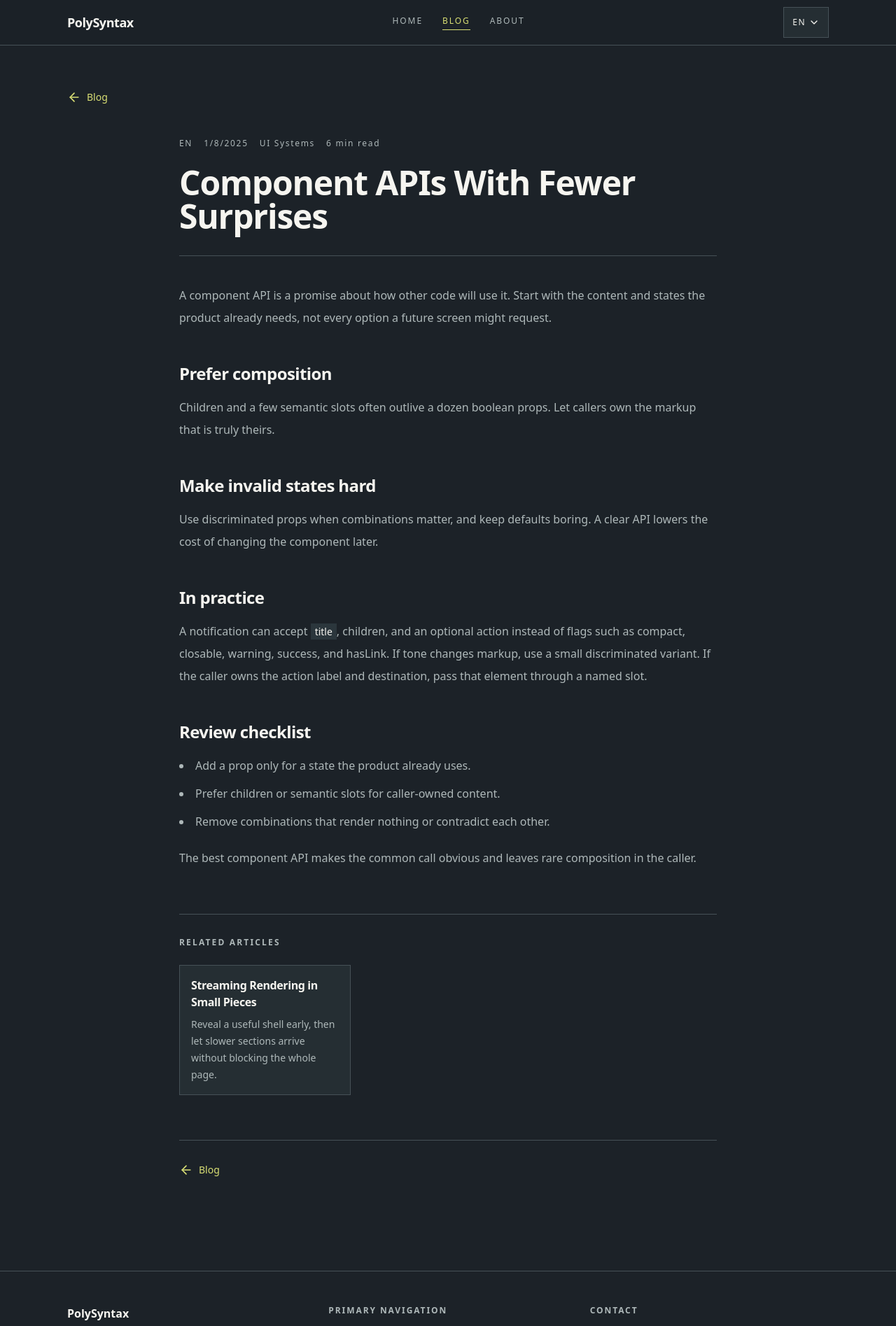
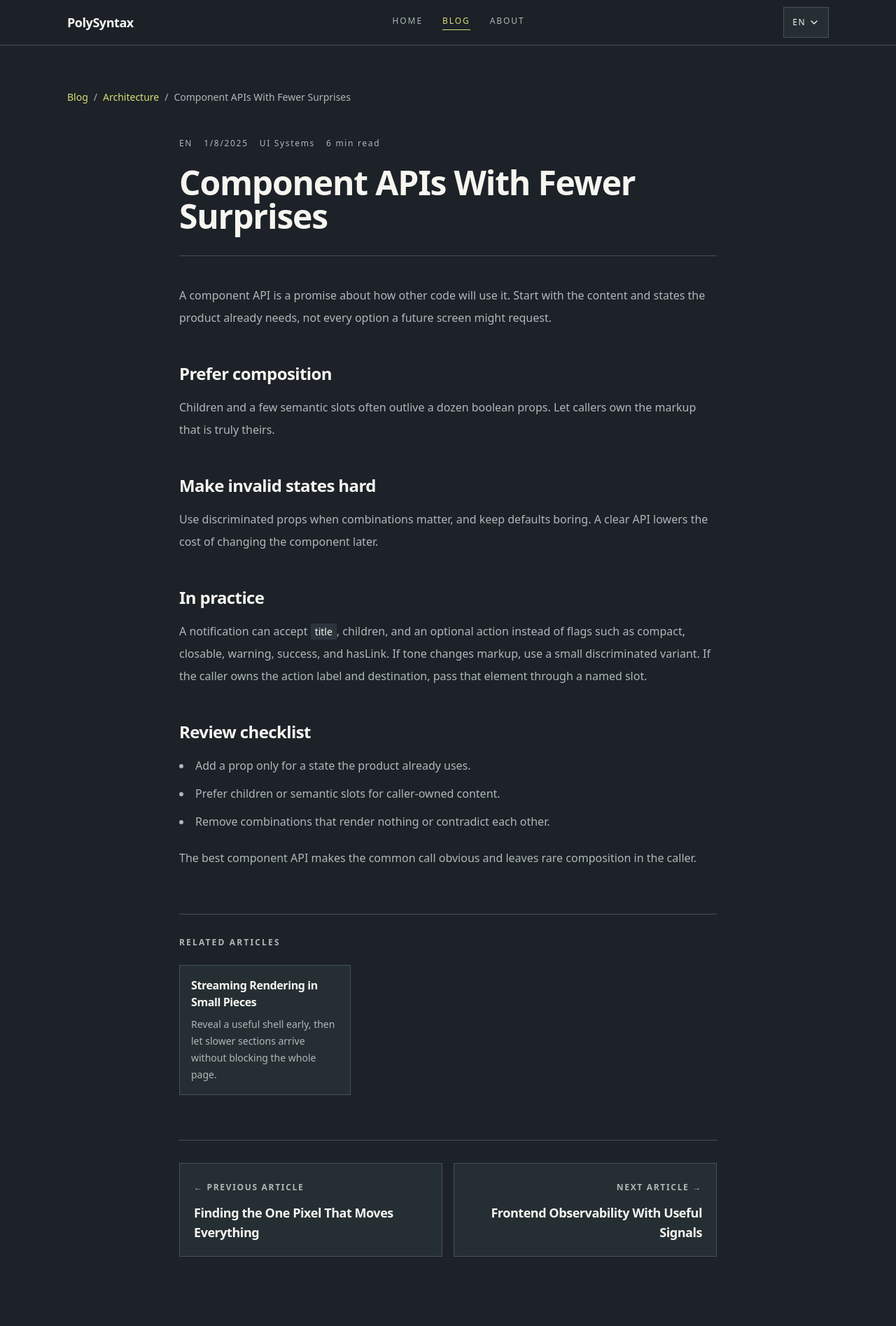
Before and after one commit to callu9/polysyntax-next-ts, a Next.js app: page /blog/component-api in a window 1280 px wide. Shown: the top 1895 px of the page at 70% size. Built offline with nearby package versions, Linux system fonts and the light colour scheme.

Commit message:
feat: add chronological article navigation

```diff
--- a/src/app/blog/react-reconciliation/page.tsx
+++ b/src/app/blog/react-reconciliation/page.tsx
@@ -1,6 +1,6 @@
 'use client';
 
-import { getBlogContent, getBlogPost, getRelatedBlogPosts, type BlogPost } from '@/content/blog/metadata';
+import { getArticleNeighbors, getBlogContent, getBlogPost, getRelatedBlogPosts, type BlogPost } from '@/content/blog/metadata';
 import { getTranslations } from '@/content/translations';
 import { useTranslation } from '@/i18n/useTranslation';
 import {
@@ -171,6 +171,7 @@ export default function BlogPostPage() {
   const content = snapshot?.content ?? '';
   const articleTranslations = article ? getTranslations(article.language) : null;
   const relatedArticles = article ? getRelatedBlogPosts(article.id, article.language) : [];
+  const neighbors = article ? getArticleNeighbors(article.id, article.language) : { previous: null, next: null };
   const isError = failedTarget === targetLanguage;
   const isNotFound = !targetArticle;
   const isLoading = !isNotFound && !isError && (!snapshot || requestedLanguage !== null);
@@ -178,13 +179,22 @@ export default function BlogPostPage() {
   return (
     <main>
       <div className="mx-auto max-w-6xl px-4 py-12 sm:px-6 md:py-16 lg:px-8">
-        <Link
-          href="/blog"
-          className="mb-12 inline-flex items-center gap-2 text-sm font-medium text-primary underline-offset-4 hover:underline"
-        >
-          <ArrowLeft size={20} />
-          {t('blog.title')}
-        </Link>
+        {article ? (
+          <nav aria-label={t('blog.breadcrumb')} className="mb-12 overflow-x-auto text-sm">
+            <ol className="flex min-w-max items-center gap-2 text-muted-foreground">
+              <li><Link href="/blog" className="font-medium text-primary underline-offset-4 hover:underline">{t('blog.title')}</Link></li>
+              <li aria-hidden="true">/</li>
+              <li><Link href={`/blog?category=${encodeURIComponent(article.categoryId)}`} className="font-medium text-primary underline-offset-4 hover:underline">{article.category}</Link></li>
+              <li aria-hidden="true">/</li>
+              <li aria-current="page" className="max-w-[16rem] truncate">{article.title}</li>
+            </ol>
+          </nav>
+        ) : (
+          <Link href="/blog" className="mb-12 inline-flex items-center gap-2 text-sm font-medium text-primary underline-offset-4 hover:underline">
+            <ArrowLeft size={20} aria-hidden="true" />
+            {t('blog.title')}
+          </Link>
+        )}
 
         {isLoading && (
           <p role="status" aria-live="polite" className="mb-6 text-sm text-primary">
@@ -250,15 +260,22 @@ export default function BlogPostPage() {
           </section>
         )}
 
-        <div className="mx-auto mt-16 max-w-3xl border-t border-border pt-8">
-          <Link
-            href="/blog"
-            className="inline-flex items-center gap-2 text-sm font-medium text-primary underline-offset-4 hover:underline"
-          >
-            <ArrowLeft size={20} />
-            {t('blog.title')}
-          </Link>
-        </div>
+        {article && (neighbors.previous || neighbors.next) && (
+          <nav aria-label={t('blog.articleNavigation')} className="mx-auto mt-16 grid max-w-3xl gap-4 border-t border-border pt-8 sm:grid-cols-2">
+            {neighbors.previous ? (
+              <Link href={`/blog/${neighbors.previous.id}`} className="border border-border bg-card p-5 transition-colors hover:bg-secondary">
+                <span className="text-xs font-semibold uppercase tracking-[0.14em] text-muted-foreground">← {t('blog.previousArticle')}</span>
+                <h2 className="mt-3 text-lg font-semibold tracking-tight">{neighbors.previous.title}</h2>
+              </Link>
+            ) : <span aria-hidden="true" />}
+            {neighbors.next ? (
+              <Link href={`/blog/${neighbors.next.id}`} className="border border-border bg-card p-5 text-right transition-colors hover:bg-secondary">
+                <span className="text-xs font-semibold uppercase tracking-[0.14em] text-muted-foreground">{t('blog.nextArticle')} →</span>
+                <h2 className="mt-3 text-lg font-semibold tracking-tight">{neighbors.next.title}</h2>
+              </Link>
+            ) : null}
+          </nav>
+        )}
       </div>
     </main>
   );
--- a/src/content/blog/metadata.ts
+++ b/src/content/blog/metadata.ts
@@ -267,6 +267,18 @@ export function getAllBlogPosts(language: Language): BlogPost[] {
     .sort((a, b) => b.date.localeCompare(a.date))
 }
 
+export function getArticleNeighbors(id: string, language: Language): {
+  previous: BlogPost | null;
+  next: BlogPost | null;
+} {
+  const posts = getAllBlogPosts(language);
+  const index = posts.findIndex((post) => post.id === id);
+  return {
+    previous: index >= 0 ? posts[index + 1] ?? null : null,
+    next: index > 0 ? posts[index - 1] ?? null : null,
+  };
+}
+
 export function getRelatedBlogPosts(id: string, language: Language): BlogPost[] {
   const current = blogPostsRegistry[id]?.[language];
   const currentPost = getBlogPost(id, language);
--- a/src/content/translations/blog.ts
+++ b/src/content/translations/blog.ts
@@ -22,6 +22,10 @@ export const blogTranslations = {
     page: 'Page',
     relatedArticles: 'Related articles',
     pagination: 'Pagination',
+    breadcrumb: 'Article breadcrumb',
+    articleNavigation: 'Article navigation',
+    previousArticle: 'Previous article',
+    nextArticle: 'Next article',
     loading: 'Loading',
     couldNotLoad: 'Could not load',
     currentArticleUnchanged: 'The current article is unchanged.',
@@ -51,6 +55,10 @@ export const blogTranslations = {
     page: '페이지',
     relatedArticles: '관련 글',
     pagination: '페이지 이동',
+    breadcrumb: '글 위치',
+    articleNavigation: '글 이동',
+    previousArticle: '이전 글',
+    nextArticle: '다음 글',
     loading: '불러오는 중',
     couldNotLoad: '불러오지 못했습니다',
     currentArticleUnchanged: '현재 글은 변경되지 않았습니다.',
@@ -80,6 +88,10 @@ export const blogTranslations = {
     page: 'ページ',
     relatedArticles: '関連記事',
     pagination: 'ページネーション',
+    breadcrumb: '記事のパンくず',
+    articleNavigation: '記事ナビゲーション',
+    previousArticle: '前の記事',
+    nextArticle: '次の記事',
     loading: '読み込み中',
     couldNotLoad: '読み込めませんでした',
     currentArticleUnchanged: '現在の記事は変更されていません。',
```
Also changed, not shown: 1 other file (tests, documents, lock files or other folders).
